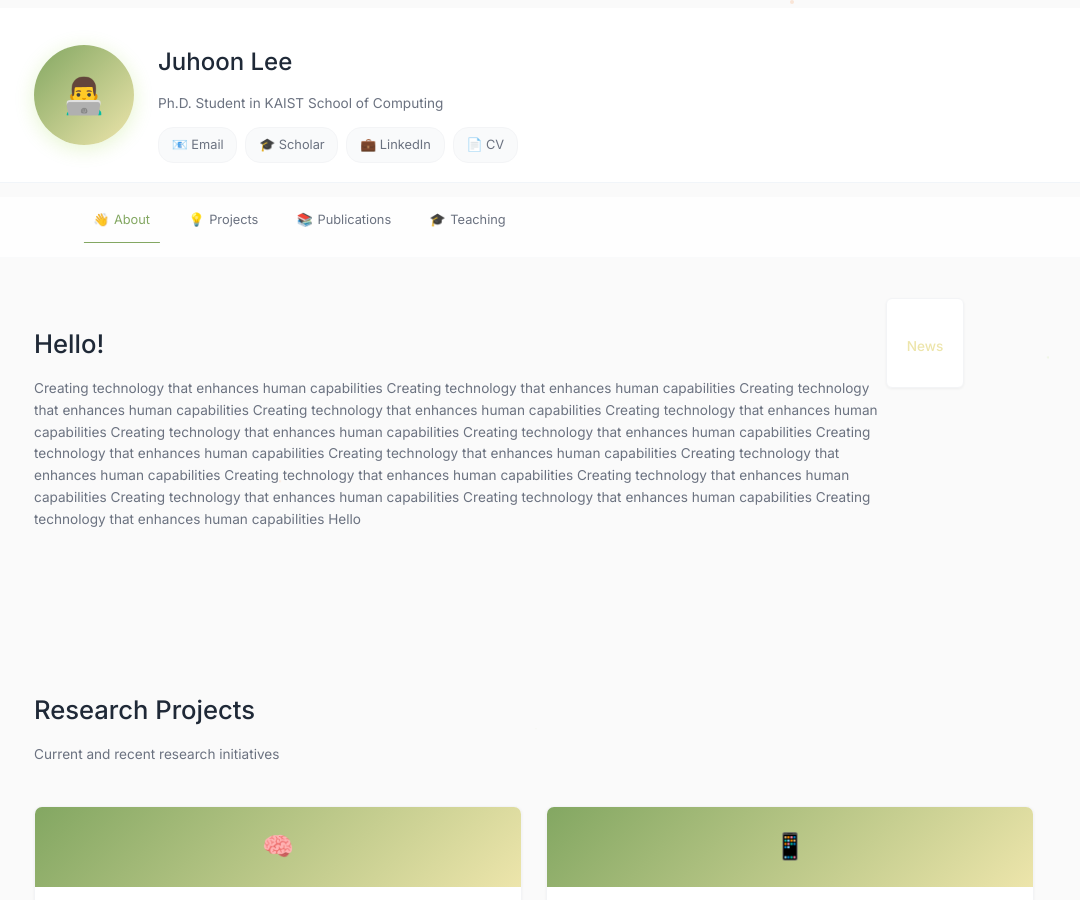
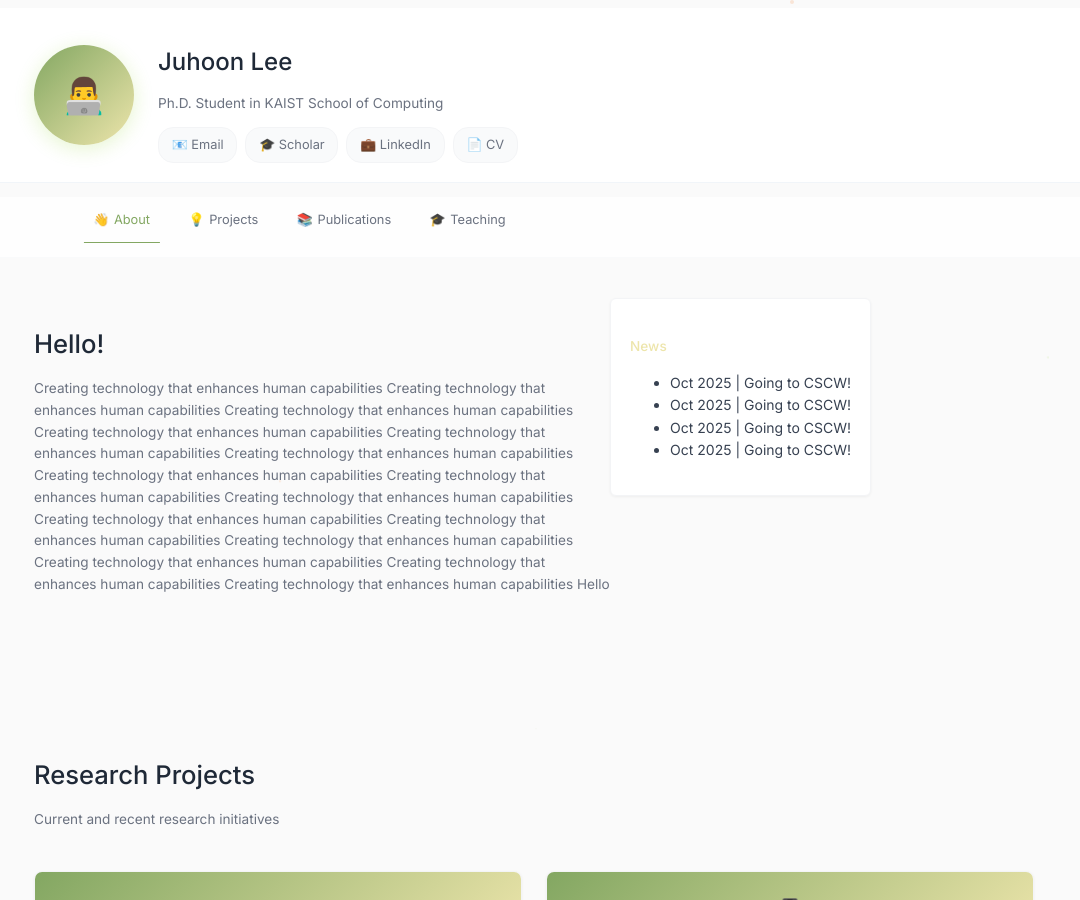
Before and after one commit to julielee16/personal-website, a Jekyll site: the page built from index.md, in a window 1280 px wide and 900 px high. Shown: the whole window, without its empty margins (106-1186 px from the left). Built offline with Jekyll 4.4.1, drawn with Linux system fonts in a browser that asks for light colours.

Commit message:
Added news

```diff
--- a/_layouts/default.html
+++ b/_layouts/default.html
@@ -59,6 +59,12 @@
                 <div class="skills-panel">
                     <div class="skill-category">
                         <h4>News</h4>
+                        <ul>
+                            <li>Oct 2025 | Going to CSCW!</li>
+                            <li>Oct 2025 | Going to CSCW!</li>
+                            <li>Oct 2025 | Going to CSCW!</li>
+                            <li>Oct 2025 | Going to CSCW!</li>
+                        </ul>
                     </div>
                 </div>
             </div>
```
